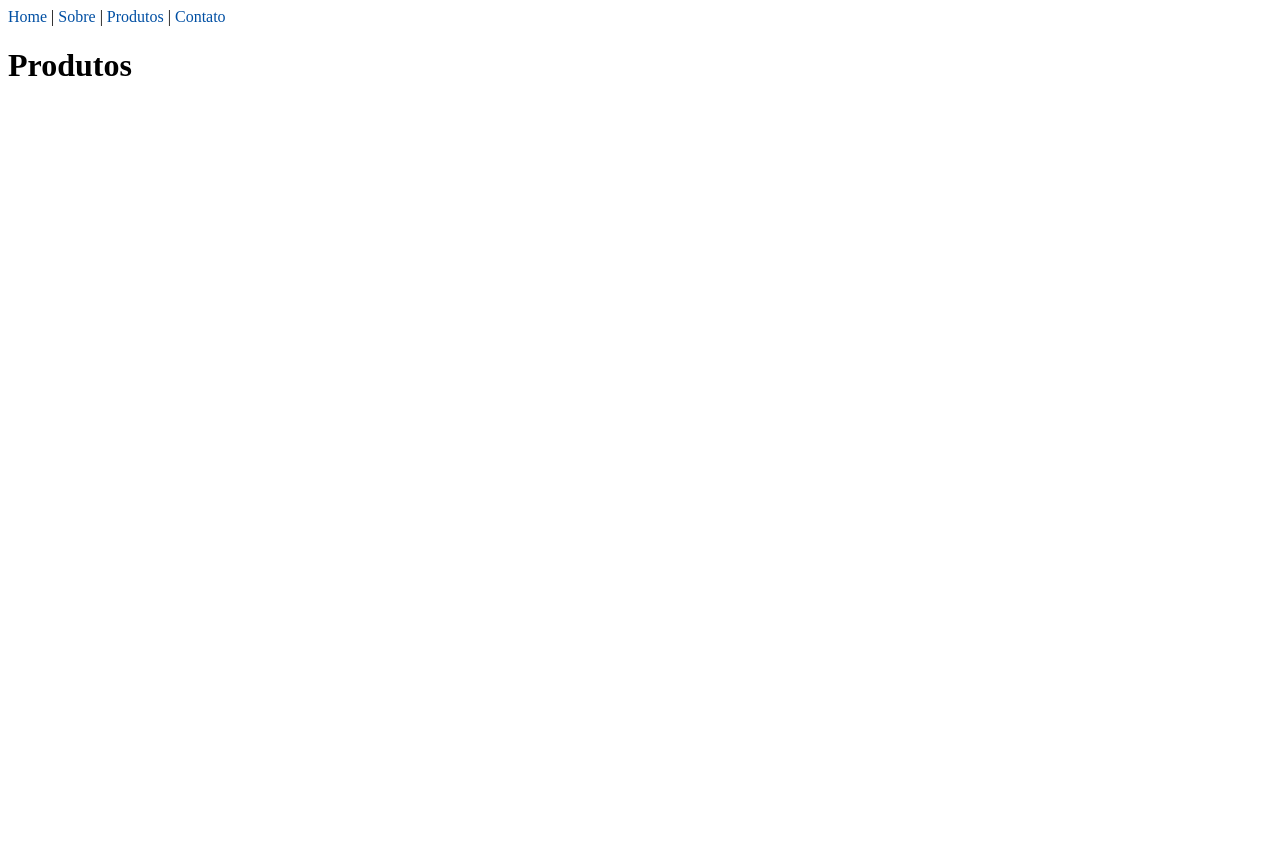
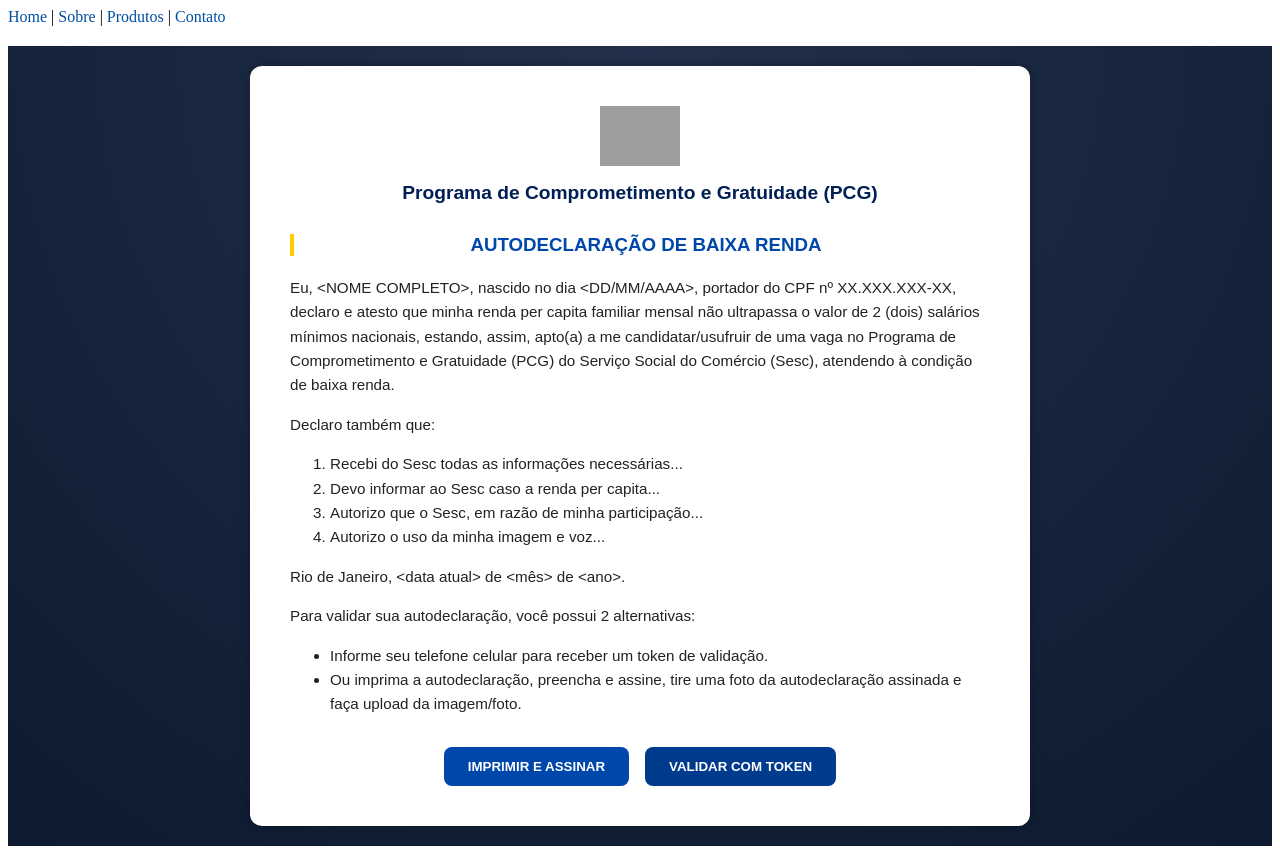
Before and after one commit to miltonlima/pcg, a React (Vite) app: page /produtos in a window 1280 px wide. Before the commit the page ends 800 px from the top, so only its background shows below. Built offline with nearby package versions, Linux system fonts and the light colour scheme; grey boxes are pictures that could not be loaded.

Commit message:
pagina produtos

```diff
--- /dev/null
+++ b/src/pages/Produtos.css
@@ -0,0 +1,84 @@
+.produtos-container {
+    display: flex;
+    justify-content: center;
+    align-items: center;
+    min-height: 100vh;
+    background: radial-gradient(circle at top, #22304b, #0d1a2f);
+    font-family: Arial, sans-serif;
+  }
+
+  .produtos-card {
+    background-color: #fff;
+    border-radius: 12px;
+    box-shadow: 0 0 12px rgba(0, 0, 0, 0.25);
+    max-width: 700px;
+    width: 90%;
+    padding: 40px;
+    text-align: left;
+  }
+
+  .produtos-logo {
+    display: block;
+    margin: 0 auto 10px auto;
+    height: 60px;
+  }
+
+  .produtos-titulo {
+    text-align: center;
+    font-size: 1.2rem;
+    color: #001f54;
+    margin-bottom: 30px;
+  }
+
+  .produtos-subtitulo {
+    color: #0047ab;
+    font-weight: bold;
+    text-align: center;
+    margin-bottom: 20px;
+  }
+
+  .produtos-texto {
+    color: #222;
+    font-size: 0.95rem;
+    line-height: 1.6;
+  }
+
+  .produtos-texto ol,
+  .produtos-texto ul {
+    margin-left: 20px;
+    margin-bottom: 10px;
+  }
+
+  .produtos-botoes {
+    display: flex;
+    justify-content: center;
+    gap: 16px;
+    margin-top: 30px;
+  }
+
+  .btn-imprimir,
+  .btn-token {
+    border: none;
+    padding: 12px 24px;
+    border-radius: 8px;
+    color: #fff;
+    cursor: pointer;
+    font-weight: bold;
+    transition: 0.3s ease;
+  }
+
+  .btn-imprimir {
+    background-color: #0047ab;
+  }
+
+  .btn-token {
+    background-color: #003b8e;
+  }
+
+  .btn-imprimir:hover {
+    background-color: #003b8e;
+  }
+
+  .btn-token:hover {
+    background-color: #002c6d;
+  }
--- a/src/pages/Produtos.jsx
+++ b/src/pages/Produtos.jsx
@@ -1,3 +1,48 @@
-export default function Produtos() {
-    return <h1>Produtos</h1>
-  }
+import React from "react";
+import "./Produtos.css";
+import sescLogo from "../assets/sesc-logo.png"; // ajuste o caminho conforme sua pasta
+
+const Produtos = () => {
+  return (
+    <div className="produtos-container">
+      <div className="produtos-card">
+        <img src={sescLogo} alt="SESC" className="produtos-logo" />
+        <h2 className="produtos-titulo">
+          Programa de Comprometimento e Gratuidade (PCG)
+        </h2>
+
+        <h3 className="produtos-subtitulo">AUTODECLARAÇÃO DE BAIXA RENDA</h3>
+
+        <div className="produtos-texto">
+          <p>
+            Eu, &lt;NOME COMPLETO&gt;, nascido no dia &lt;DD/MM/AAAA&gt;, portador do CPF nº XX.XXX.XXX-XX, declaro e atesto que minha renda per capita familiar mensal não ultrapassa o valor de 2 (dois) salários mínimos nacionais, estando, assim, apto(a) a me candidatar/usufruir de uma vaga no Programa de Comprometimento e Gratuidade (PCG) do Serviço Social do Comércio (Sesc), atendendo à condição de baixa renda.
+          </p>
+          <p>Declaro também que:</p>
+          <ol>
+            <li>Recebi do Sesc todas as informações necessárias...</li>
+            <li>Devo informar ao Sesc caso a renda per capita...</li>
+            <li>Autorizo que o Sesc, em razão de minha participação...</li>
+            <li>Autorizo o uso da minha imagem e voz...</li>
+          </ol>
+          <p>
+            Rio de Janeiro, &lt;data atual&gt; de &lt;mês&gt; de &lt;ano&gt;.
+          </p>
+          <p>
+            Para validar sua autodeclaração, você possui 2 alternativas:
+          </p>
+          <ul>
+            <li>Informe seu telefone celular para receber um token de validação.</li>
+            <li>Ou imprima a autodeclaração, preencha e assine, tire uma foto da autodeclaração assinada e faça upload da imagem/foto.</li>
+          </ul>
+        </div>
+
+        <div className="produtos-botoes">
+          <button className="btn-imprimir">IMPRIMIR E ASSINAR</button>
+          <button className="btn-token">VALIDAR COM TOKEN</button>
+        </div>
+      </div>
+    </div>
+  );
+};
+
+export default Produtos;
--- a/src/pages/Sobre.jsx
+++ b/src/pages/Sobre.jsx
@@ -1,38 +1,46 @@
 import React from "react";
+import { useNavigate } from "react-router-dom";
 import "./Sobre.css";
-import logoSesc from "/sesc-logo.png"; // ajuste o caminho conforme a localização do seu logo
 
 export default function Sobre() {
+  const navigate = useNavigate();
+
+  const handleProsseguir = () => {
+    navigate("/produtos");
+  };
+
   return (
-    <div className="sobre-container">
-      <div className="sobre-card">
-        <img src={logoSesc} alt="Sesc" className="sesc-logo" />
+    <div className="sobre">
+      <div className="sobre-box">
+        <img src="/sesc-logo.png" alt="Sesc" className="sobre-logo" />
 
-        <h2 className="titulo">
+        <h2 className="sobre-titulo">
           Programa de Comprometimento e Gratuidade (PCG)
         </h2>
 
-        <div className="secao-identificacao">
-          <p className="subtitulo">Eu sou</p>
-          <div className="botoes-identidade">
-            <button className="botao botao-ativo">Maior de 18 anos</button>
-            <button className="botao">Menor de 18 anos</button>
+        <div className="sobre-identificacao">
+          <p className="sobre-label-eusou">Eu sou</p>
+          <div className="sobre-botoes">
+            <button className="btn btn-ativo">Maior de 18 anos</button>
+            <button className="btn">Menor de 18 anos</button>
           </div>
         </div>
 
-        <div className="secao-cpf">
-          <label htmlFor="cpf" className="label-cpf">
+        <div className="sobre-cpf">
+          <label htmlFor="cpf" className="sobre-label-cpf">
             Por favor, informe seu CPF:
           </label>
           <input
             type="text"
             id="cpf"
-            className="input-cpf"
+            className="sobre-input"
             placeholder="Informe seu cpf"
           />
         </div>
 
-        <button className="botao-prosseguir">PROSSEGUIR</button>
+        <button className="btn-prosseguir" onClick={handleProsseguir}>
+          PROSSEGUIR
+        </button>
       </div>
     </div>
   );
```
